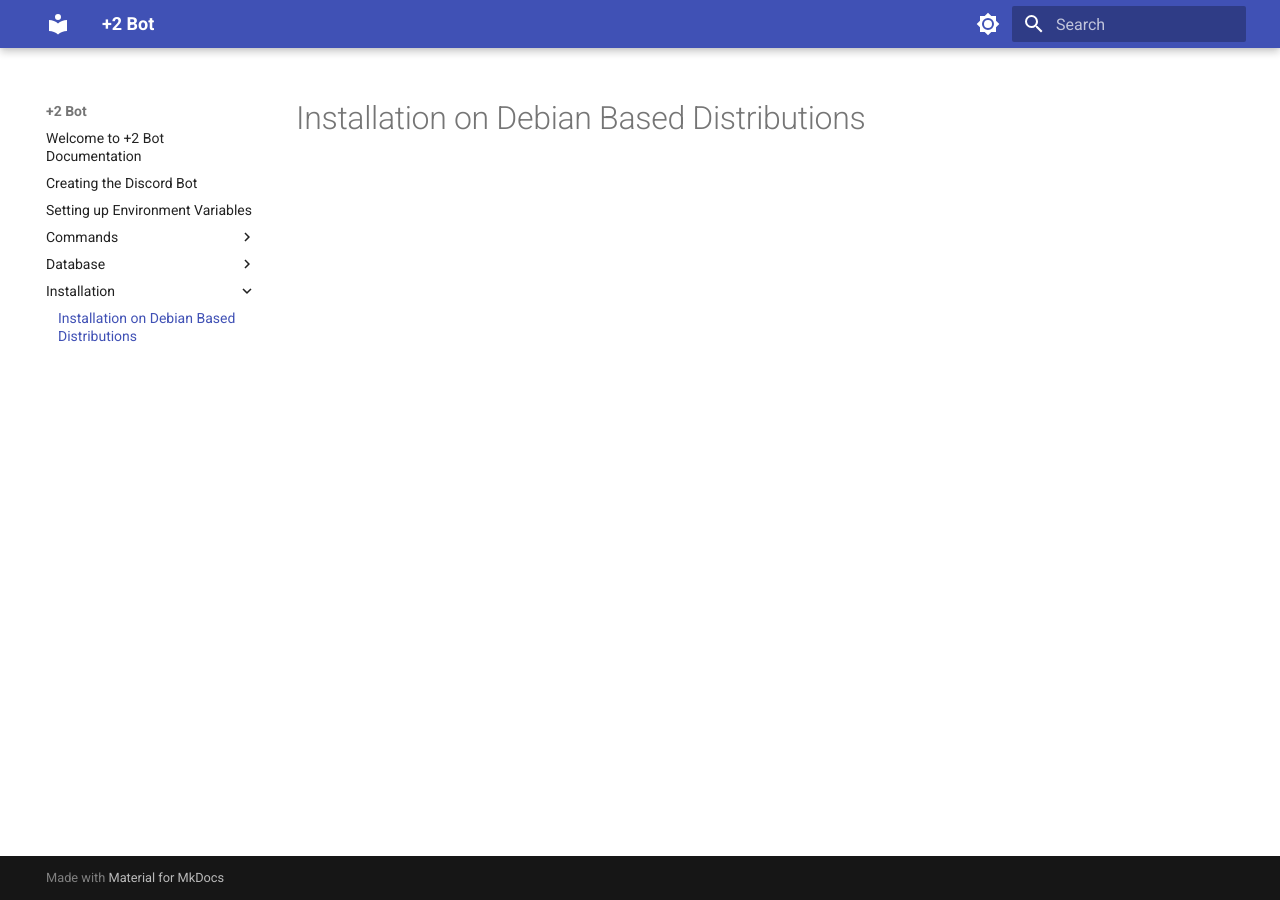
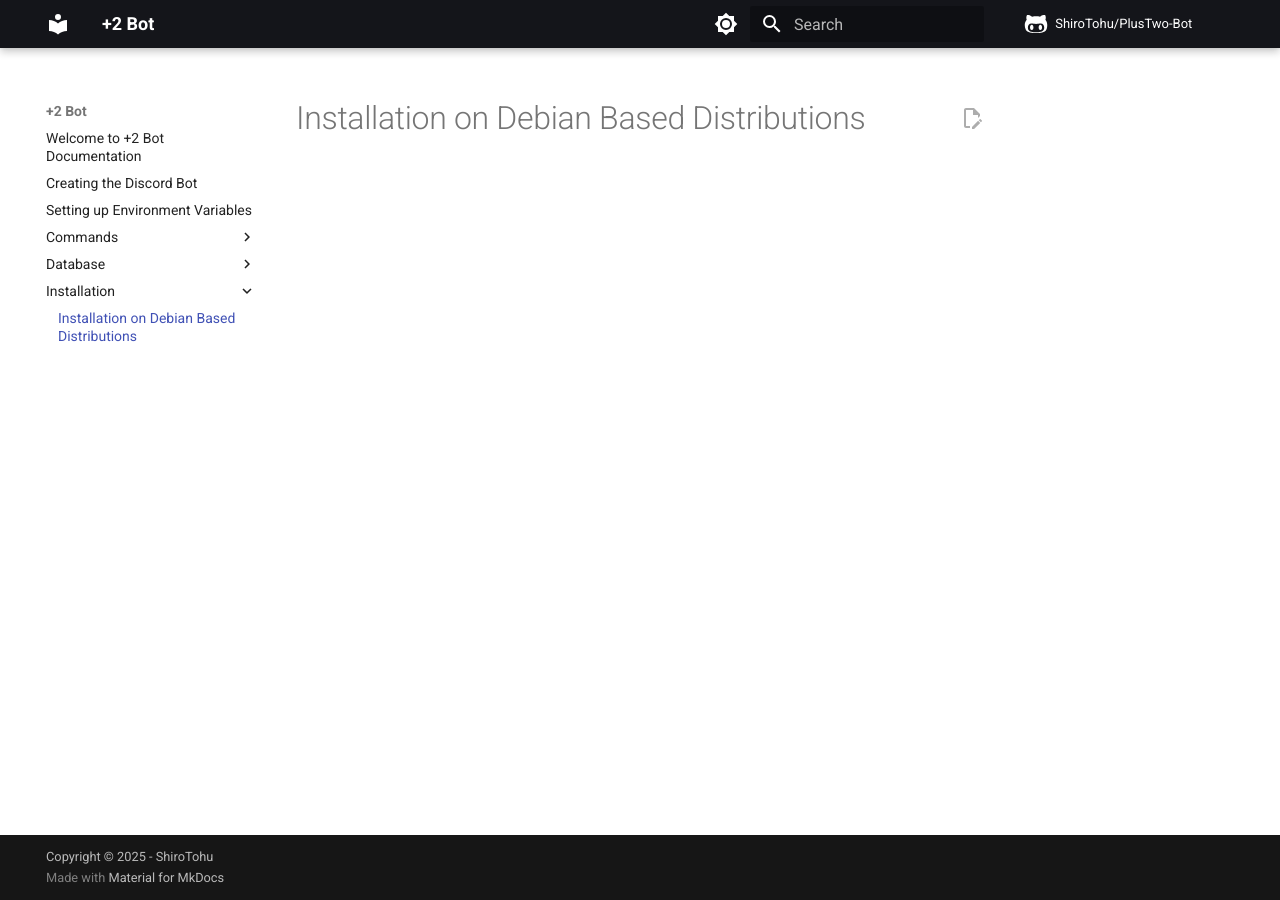
Before and after one commit to ShiroTohu/PlusTwo-Bot, an MkDocs documentation site: the page built from docs/docs/installation/Ubuntu.md, in a window 1280 px wide. Built offline with MkDocs 1.6.1 and Material for MkDocs 9.7.7, drawn with Linux system fonts in a browser that asks for light colours; comment, search, counter and statistics services are not loaded.

Commit message:
Updated Docs
Made the banner black and added the GitHub link to the banner as well.
Updated file names as well.

```diff
--- a/docs/mkdocs.yml
+++ b/docs/mkdocs.yml
@@ -1,16 +1,27 @@
 site_name: +2 Bot
 site_url: https://jerma.shirotohu.dev
+repo_url: https://github.com/ShiroTohu/PlusTwo-Bot
+repo_name: ShiroTohu/PlusTwo-Bot
+edit_uri: edit/main/docs/docs
+
+copyright: Copyright &copy; 2025 - ShiroTohu
 theme:
+  icon:
+    repo: fontawesome/brands/github-alt
+  features:
+    - content.action.edit
   name: material
   palette:
     # Palette toggle for light mode
     - scheme: default
+      primary: black
       toggle:
         icon: material/brightness-7
         name: Switch to dark mode
 
     # Palette toggle for dark mode
     - scheme: slate
+      primary: black
       toggle:
         icon: material/brightness-4
         name: Switch to light mode
```
Also changed, not shown: docs/docs/database/PostgreSQL.md (added), docs/docs/database/SQLite.md (added), docs/docs/database/postgres.md (deleted), docs/docs/database/sqlite.md (deleted), docs/docs/installation/Ubuntu.md (renamed from docs/docs/installation/Debian.md).
